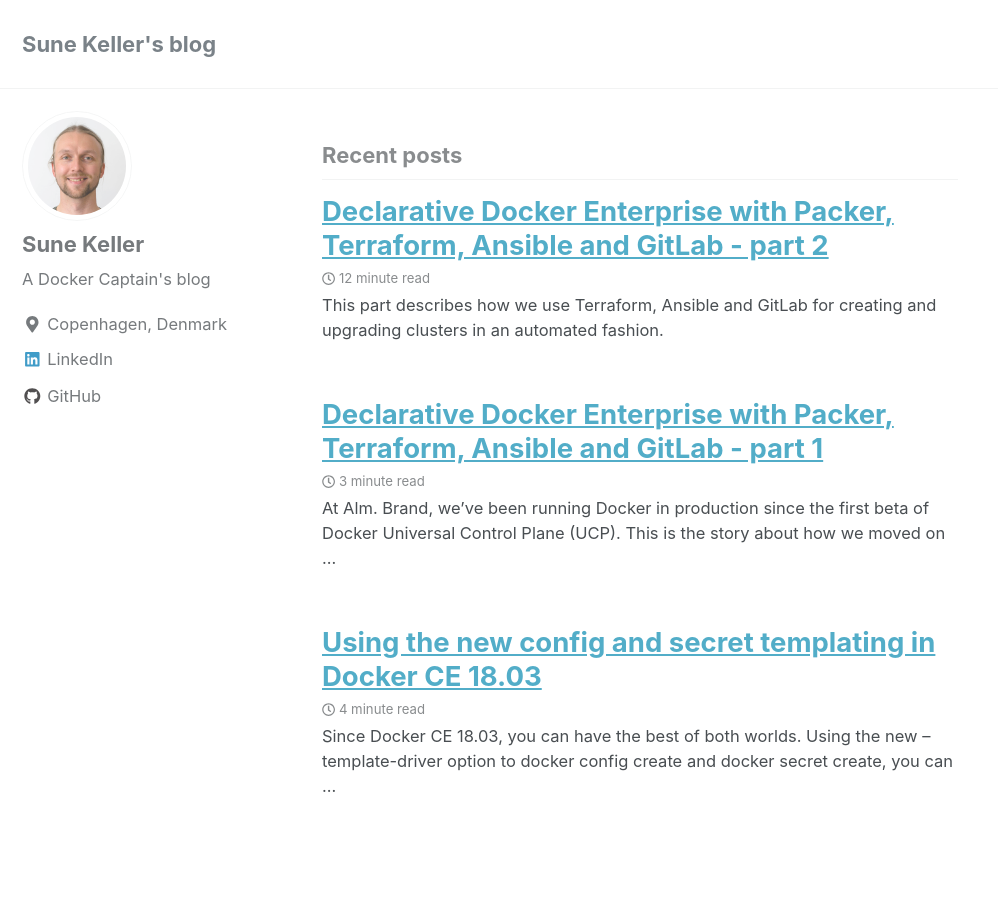
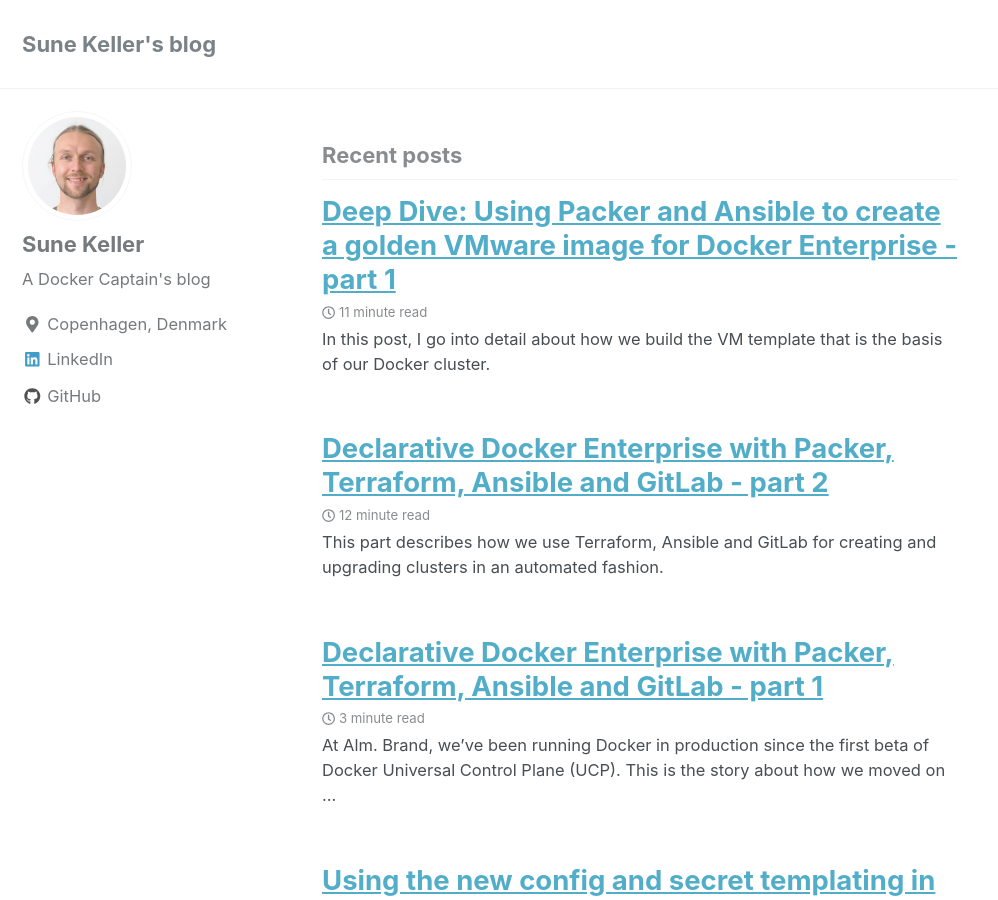
Before and after one commit to sirlatrom/blog.sunekeller.dk, a Jekyll site: the page built from index.html, in a window 1280 px wide and 900 px high. Shown: the whole window, without its empty margins (0-998 px from the left). Built offline with Jekyll 4.4.1, drawn with Linux system fonts in a browser that asks for light colours; nearby versions of some CDN libraries; the list of posts is cut into pages by our own code.

Commit message:
Publish part 1 of Packer deep dive
Signed-off-by: Sune Keller <absukl@almbrand.dk>

```diff
--- a/_drafts/declarative-docker-enterprise-deep-dive-packer.md
+++ b/_posts/2018-12-12-declarative-docker-enterprise-deep-dive-packer.md
@@ -1,5 +1,5 @@
 ---
-title: 'Deep Dive: Using Packer and Ansible to create a golden VMware image for Docker Enterprise'
+title: 'Deep Dive: Using Packer and Ansible to create a golden VMware image for Docker Enterprise - part 1'
 tags: [docker,docker enterprise,packer,vmware,vsphere,ansible,gitlab,series,enterprise,deep dive]
 description: In this post, I go into detail about how we build the VM template that is the basis of our Docker cluster.
 excerpt: In this post, I go into detail about how we build the VM template that is the basis of our Docker cluster.
@@ -412,3 +412,5 @@ You then build and push that image to your registry (Docker Hub, DTR or whicheve
 # Conclusion
 
 Building a golden image VM template with Packer and vSphere is perfectly doable, the tools are all there, readily available and well documented.
+
+The next part of this deep dive will deal with actually installing Docker Enterprise in a subsequent VM template.
```
